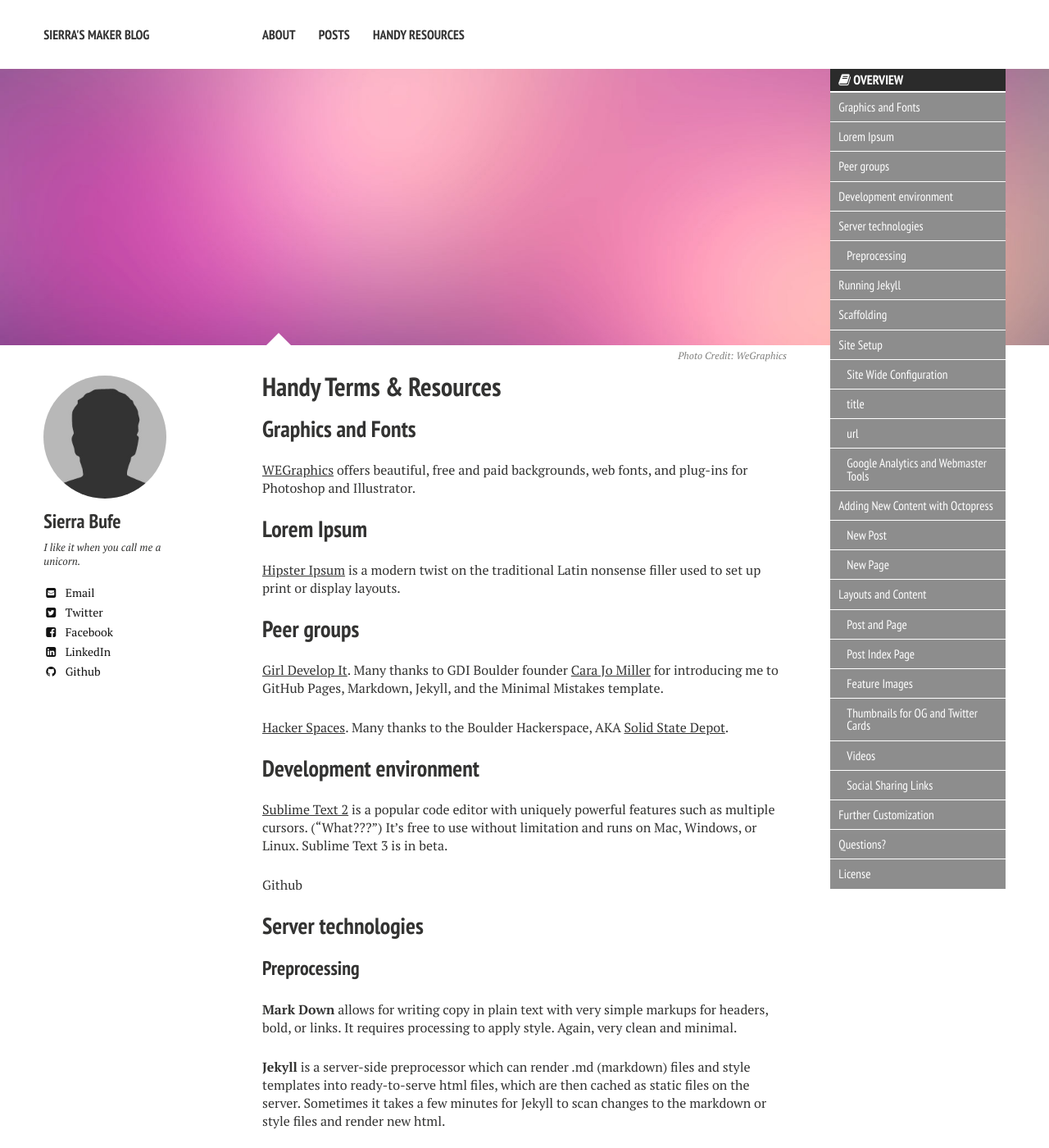
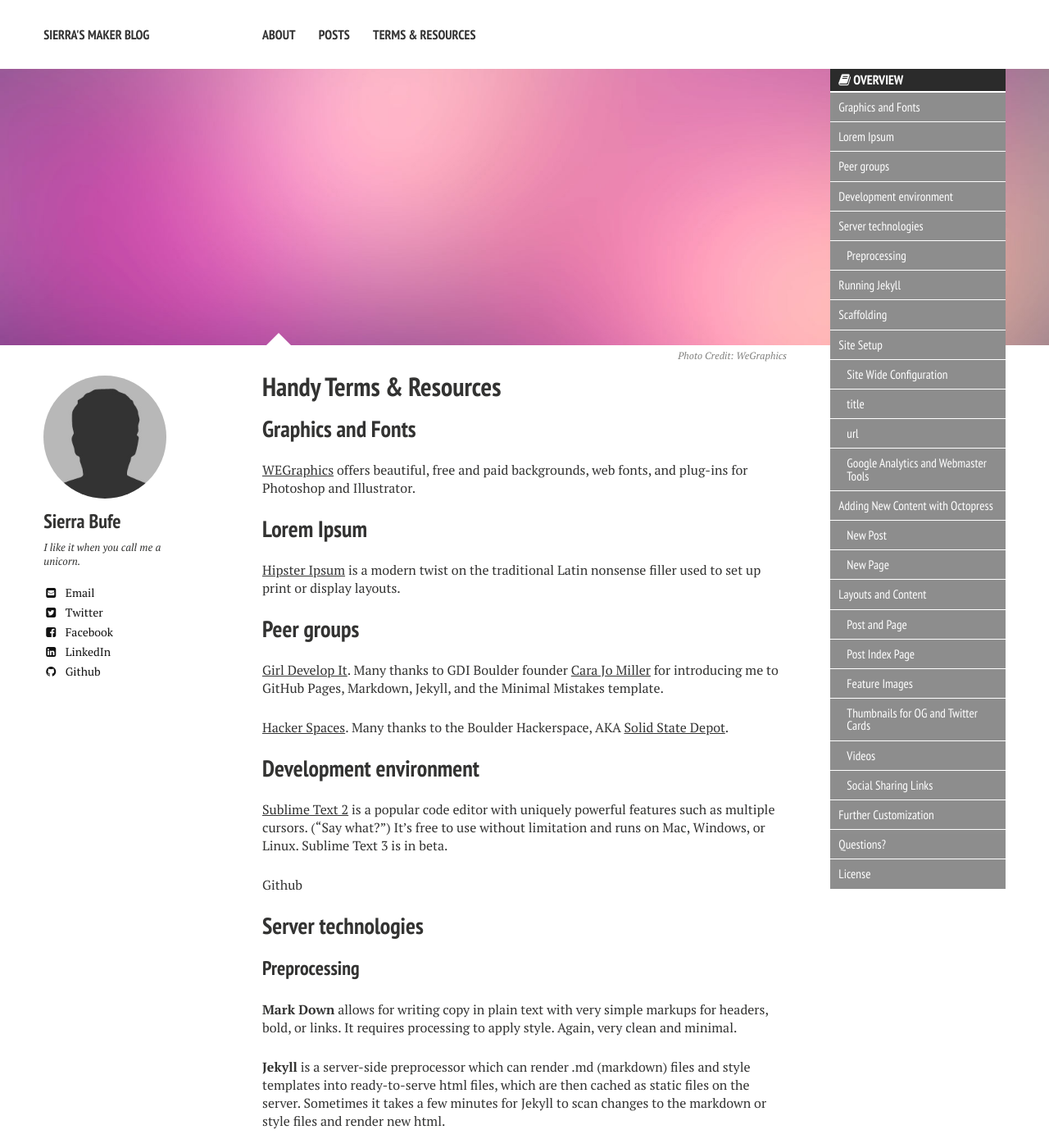
Before and after one commit to sbufe/maker-blog, a Jekyll site: the page built from handy-resources/index.md, in a window 1280 px wide and 1400 px high. Shown: the whole window at 82% size. Built offline with Jekyll 4.4.1, drawn with Linux system fonts in a browser that asks for light colours; nearby versions of some CDN libraries.

Commit message:
More initial edits

```diff
--- a/_data/navigation.yml
+++ b/_data/navigation.yml
@@ -6,8 +6,8 @@
 - title: Posts
   url: /posts/
 
-- title: Handy Resources
-  url: /handy-resources/
+- title: "Terms & Resources"
+  url: /terms-and-resources/
 
 # - title: Made Mistakes
 #   url: http://mademistakes.com
--- a/handy-resources/index.md
+++ b/handy-resources/index.md
@@ -27,7 +27,7 @@ image:
 
 ## Development environment
 
-[Sublime Text 2](http://www.sublimetext.com/) is a popular code editor with uniquely powerful features such as multiple cursors.  ("What???")  It's free to use without limitation and runs on Mac, Windows, or Linux.  Sublime Text 3 is in beta.
+[Sublime Text 2](http://www.sublimetext.com/) is a popular code editor with uniquely powerful features such as multiple cursors.  ("Say what?")  It's free to use without limitation and runs on Mac, Windows, or Linux.  Sublime Text 3 is in beta.
 
 Github
 
```
